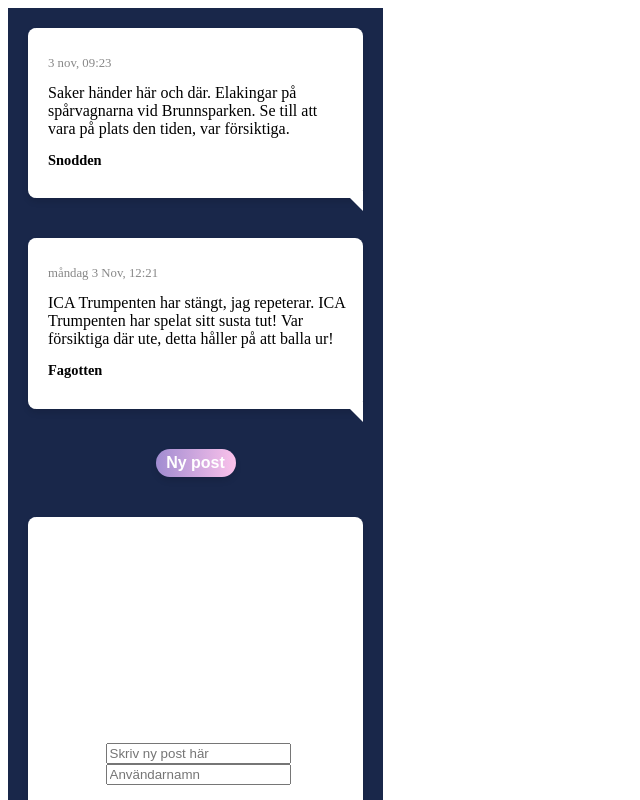
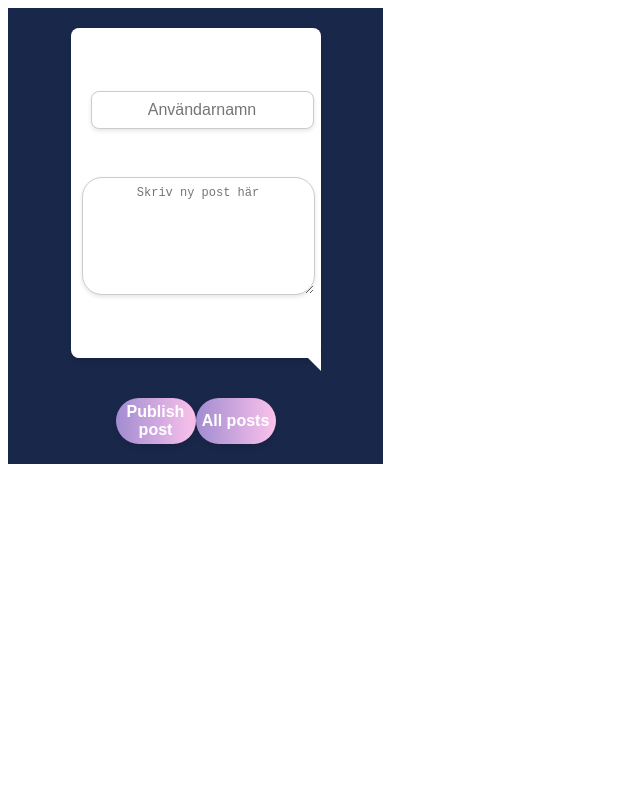
Before and after one commit to Niklascreate/individuell-Shui-Niklas, a React (Vite) app in the folder shui-frontend/: page / in a window 1280 px wide. Shown: the top 800 px of the page, without its empty margins (0-640 px from the left). Built offline with nearby package versions, Linux system fonts and the light colour scheme.

Commit message:
initial commit

```diff
--- a/shui-frontend/package.json
+++ b/shui-frontend/package.json
@@ -10,8 +10,10 @@
     "preview": "vite preview"
   },
   "dependencies": {
+    "axios": "^1.7.7",
     "react": "^18.3.1",
     "react-dom": "^18.3.1",
+    "react-router-dom": "^6.26.2",
     "react-swipeable": "^7.0.1"
   },
   "devDependencies": {
--- a/shui-frontend/src/App.css
+++ b/shui-frontend/src/App.css
@@ -1,6 +1,5 @@
 #root {
   max-width: 375px;
-  margin: 0 auto;
   padding: 0rem;
   margin: 0;
   padding: 0;
--- a/shui-frontend/src/App.jsx
+++ b/shui-frontend/src/App.jsx
@@ -1,16 +1,16 @@
-import Flow from "../../shui-frontend/src/pages/flow/Flow.jsx";
+import { BrowserRouter as Router, Route, Routes } from 'react-router-dom';
+import Flow from '../../shui-frontend/src/pages/flow/Flow.jsx'
+import Writemsg from './pages/writemsg/Writemsg.jsx';
 import "./App.css";
-import Writemsg from "./pages/writemsg/Writemsg.jsx";
-
 
 function App() {
-
-
   return (
-    <div className="container">
-      <Flow />
-      <Writemsg />
-    </div>
+    <Router>
+      <Routes>
+      <Route path="/" element={<Writemsg />} />
+        <Route path="/Flow" element={<Flow />} />
+      </Routes>
+    </Router>
   );
 }
 
--- /dev/null
+++ b/shui-frontend/src/components/postsbtn/Postsbtn.jsx
@@ -0,0 +1,10 @@
+import './postsbtn.css'
+
+
+function Postsbtn() {
+  return (
+    <button className='allpost-btn'>All posts</button>
+  )
+}
+
+export default Postsbtn
--- /dev/null
+++ b/shui-frontend/src/components/postsbtn/postsbtn.css
@@ -0,0 +1,15 @@
+.allpost-btn {
+    width: 5rem;
+    background: linear-gradient(to right, #a18cd1, #fbc2eb);
+    border: none;
+    color: white;
+    padding: 5px 5px;
+    font-size: 16px;
+    font-weight: bold;
+    border-radius: 30px;
+    cursor: pointer;
+    align-items: center;
+    justify-content: space-between;
+    transition: all 0.3s ease-in-out;
+    box-shadow: 0 4px 6px rgba(0, 0, 0, 0.1);
+}
--- a/shui-frontend/src/components/publishbtn/Publish.jsx
+++ b/shui-frontend/src/components/publishbtn/Publish.jsx
@@ -3,7 +3,7 @@ import './publish.css'
 
 function Publish() {
   return (
-    <button className='publish-btn'>Publish</button>
+    <button className='publish-btn'  >Publish post</button>
   )
 }
 
--- a/shui-frontend/src/pages/flow/Flow.jsx
+++ b/shui-frontend/src/pages/flow/Flow.jsx
@@ -1,9 +1,13 @@
+import { Link } from 'react-router-dom';
 import Msgbtn from '../../components/msgbtn/Msgbtn';
 import './flow.css';
 
 
 
 function Flow() {
+
+
+
   return (
     <div className='container-wrapper'>
         <section className='box-one'>
@@ -11,13 +15,10 @@ function Flow() {
             <p className="content">Saker händer här och där. Elakingar på spårvagnarna vid Brunnsparken. Se till att vara på plats den tiden, var försiktiga.</p>
             <p className="alias">Snodden</p>
         </section>
-        <section className='box-one'>
-            <p className="time">måndag 3 Nov, 12:21</p>
-            <p className="content">ICA Trumpenten har stängt, jag repeterar. ICA Trumpenten har spelat sitt susta tut! Var försiktiga där ute, detta håller på att balla ur!</p>
-            <p className="alias">Fagotten</p>
-        </section>
         <footer className='postbutton-container'>
-          <Msgbtn />
+          <Link to='/WriteMsg'>
+            <Msgbtn />
+          </Link>
         </footer>
     </div>
   )
--- a/shui-frontend/src/pages/writemsg/Writemsg.jsx
+++ b/shui-frontend/src/pages/writemsg/Writemsg.jsx
@@ -1,16 +1,64 @@
+import { useState } from 'react';
+import axios from 'axios';
 import './Writemsg.css';
+import Publish from '../../components/publishbtn/Publish';
+import Allpostbtn from '../../components/postsbtn/Postsbtn';
+import { useNavigate } from 'react-router-dom';
+
 
 function Writemsg() {
+  const navigate = useNavigate();
+  const [content, setContent] = useState(''); // State för postens innehåll
+  const [alias, setAlias] = useState('');     // State för användarnamn
+  const [message, setMessage] = useState(''); // State för fel-/framgångsmeddelande
+
+  const handleAllPostsClick = () => {
+    navigate('/Flow');
+  };
+
+  const handleSubmit = async (e) => {
+    e.preventDefault(); // Förhindrar sidladdning
+
+    const newPost = {
+      inlagg: content,
+      alias: alias
+    };
+
+    try {
+      const response = await axios.post('https://g7jux13pha.execute-api.eu-north-1.amazonaws.com/post', newPost);
+      setMessage('Inlägget har skickats!');
+      setContent('');
+      setAlias('');
+      navigate('/')
+    } catch (error) {
+      setMessage('Kunde inte skicka inlägget. Försök igen.');
+    }
+  };
+
   return (
     <section className="container-wrapper">
-      <form className='form-box'>
-         <label>
-          <input className='input'type="text" placeholder='Skriv ny post här' />
-         </label>
-         <label>
-         <input type="text" placeholder="Användarnamn" />
-         </label>
-        </form>
+      <form className='form-box' onSubmit={handleSubmit}>
+      <label className='label-boxOne'>
+          <input className='input-alias'
+            type="text"
+            placeholder="Användarnamn"
+            value={alias}
+            onChange={(e) => setAlias(e.target.value)} // Uppdaterar state för användarnamn
+          />
+        </label>
+          <textarea className='textarea-post'
+            type="text"
+            placeholder='Skriv ny post här'
+            value={content}
+            onChange={(e) => setContent(e.target.value)} // Uppdaterar state för innehåll
+          />
+      </form>
+      {/* Meddelande efter POST-anrop */}
+      {message && <p>{message}</p>}
+      <footer className='postbutton-container'>
+        <Publish onClick={handleSubmit} type='submit' />
+        <Allpostbtn  onClick={handleAllPostsClick}/>
+      </footer>
     </section>
   );
 }
--- a/shui-frontend/src/pages/writemsg/writemsg.css
+++ b/shui-frontend/src/pages/writemsg/writemsg.css
@@ -1,5 +1,7 @@
 .container-wrapper {
-
+    display: flex;
+    flex-direction: column;
+    align-items: center;
 }
 
 .form-box {
@@ -7,7 +9,7 @@
     flex-direction: column;
     justify-content: center;
     align-items: center;
-    height: 464px;
+    height: 300px;
     background-color: #ffffff;
     border-radius: 8px;
     padding: 15px;
@@ -27,3 +29,29 @@
     border-left: 20px solid transparent;
     border-top: 20px solid #ffffff;
 }
+
+.label-boxOne {
+    margin-bottom: 3rem;
+}
+
+.input-alias {
+    text-align: center;
+    width: 100%;
+    height: 30px;
+    font-size: 16px;
+    padding: 3px;
+    border: 1px solid #ccc;
+    border-radius: 8px;
+    box-shadow: 0 2px 4px rgba(0, 0, 0, 0.1);
+}
+
+.textarea-post {
+    text-align: center;
+    width: 100%;
+    height: 100px;
+    font-size: 12px;
+    padding: 8px;
+    border: 1px solid #ccc;
+    border-radius: 20px;
+    box-shadow: 0 2px 4px rgba(0, 0, 0, 0.1);
+}
```
Also changed, not shown: 2 other files (tests, documents, lock files or other folders).
